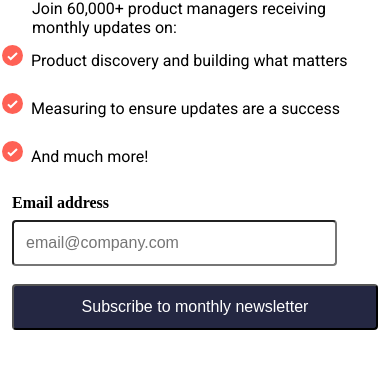
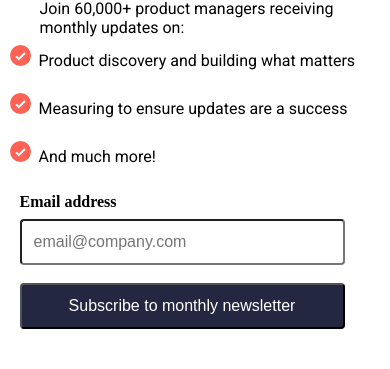
Before and after one commit to johannes-code/newsletter-sign-up-with-success-message-main, a plain HTML site: page index.html in a window 390 px wide. Shown: the part 371-740 px from the top of the page. Drawn offline with Linux system fonts and the light colour scheme.

Commit message:
adjusted settings om mobile, started figuring out desktop

```diff
--- a/styles/styles_main.css
+++ b/styles/styles_main.css
@@ -17,6 +17,10 @@
 }
 body {
   font-family: Roboto;
+  display: grid;
+  justify-content: center;
+  align-items: center;
+  /* min-height: 100vh; */
 }
 
 .card {
@@ -31,7 +35,7 @@ body {
 }
 
 .imagecontainer img {
-  width: 100%;
+  /* width: 100%; */
   height: 100%;
 }
 
@@ -45,7 +49,7 @@ body {
 @media screen and (max-width: 768px) {
   .card {
     width: 375px;
-    display: initial;
+    display: block;
   }
 
   .imagecontainer img {
@@ -98,33 +102,33 @@ p {
 }
 
 form {
-  /* display: inline-block; */
   padding: 12px;
 }
 
 label {
+  display: block;
   font: 16px bold;
   font-weight: 700;
 }
 
 input[type="email"] {
   margin-top: 8px;
-  /* display: inline-block; */
   font-size: 16px;
   border-radius: 4px;
   padding: 12px;
   width: 325px;
+  display: block;
 }
 
 button {
-  width: 100%;
+  width: 325px;
   margin-top: 18px;
-  /* display: inline-block; */
   font-size: 16px;
   border-radius: 4px;
   padding: 12px;
   background-color: var(--slateGrey);
   color: var(--white);
+  display: block;
 }
 
 .attribution {
```
